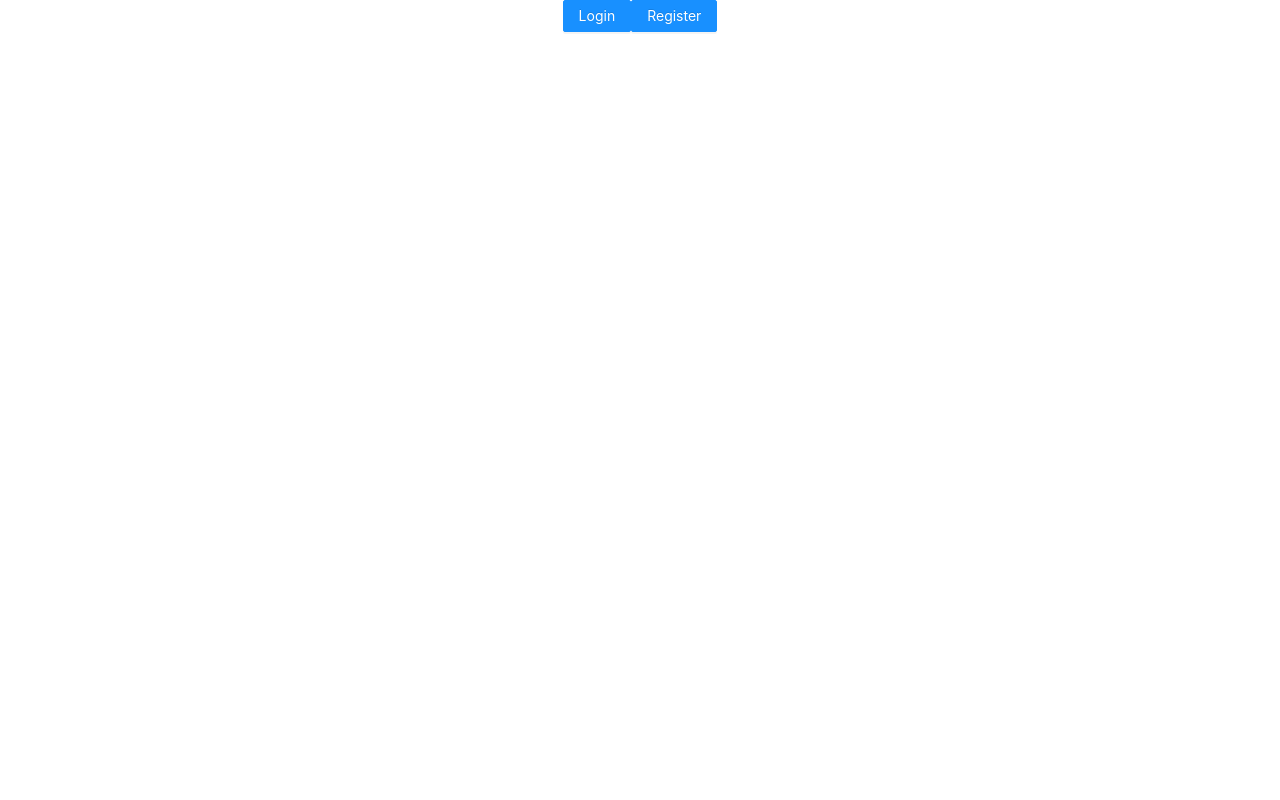
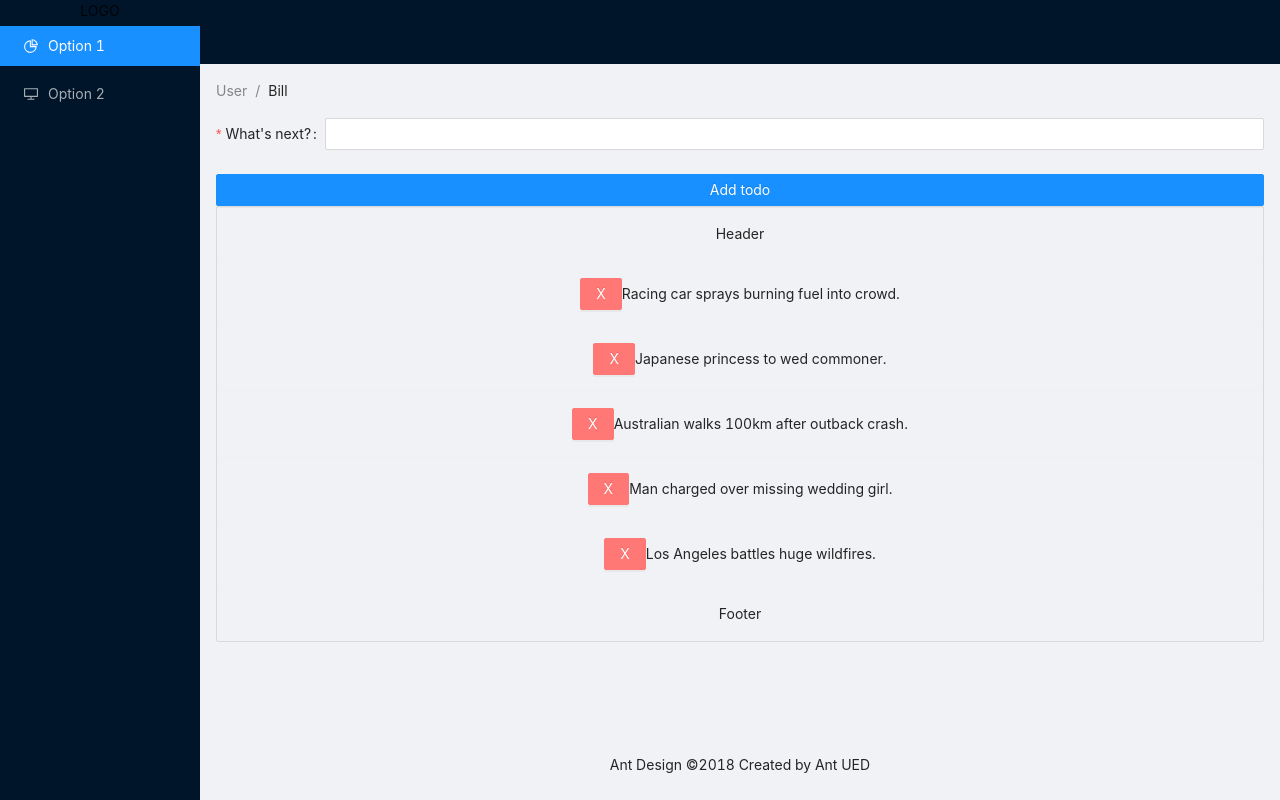
Before and after one commit to milojevic1991/family-organiser, a React (Create React App) app: page /planner in a window 1280 px wide. Built offline with nearby package versions, Linux system fonts and the light colour scheme.

Commit message:
Homepage antd layout

```diff
--- a/src/App.js
+++ b/src/App.js
@@ -12,11 +12,14 @@ function App() {
   return (
     <BrowserRouter>
     <div className ='App'>
-      <Route exact path="/" component={Home}></Route>
-      <Route exact path="/login" component={Login}></Route>
+      <Switch>
+
+      <Route  exact path="/login" component={Login}></Route>
+      <Route   path="/" component={Home}></Route>
       <Route exact path="/register" component={Register}></Route>
       <Button href='/login' type="primary">Login</Button>
       <Button href='/register' type="primary">Register</Button>
+      </Switch>
     </div>
     </BrowserRouter>
   );
--- /dev/null
+++ b/src/componentes/Planner/Planner.js
@@ -0,0 +1,32 @@
+import React from 'react';
+import { Form, Input, Button, Checkbox } from 'antd';
+import PlannerItem from './PlannerItem/PlannerItem';
+
+const Planner = () => {
+   return (
+      <div>
+         <Form
+      name="Planner"
+      initialValues={{ remember: true }}
+      // onFinish={onFinish}
+    >
+            <Form.Item
+        label="What's next?"
+        name="name"
+        rules={[{ required: true, message: 'Please input your username!' }]}
+      >
+        <Input />
+      </Form.Item>
+      <Button type="primary" htmlType="submit" block>
+            {/* <PlusCircleFilled /> */}
+            Add todo
+          </Button>
+
+    </Form>
+
+    <PlannerItem/>
+      </div>
+   );
+};
+
+export default Planner;
--- /dev/null
+++ b/src/componentes/Planner/PlannerItem/PlannerItem.js
@@ -0,0 +1,39 @@
+import React from 'react';
+import { List, Typography, Divider ,Button,Tooltip,Col } from 'antd';
+
+const PlannerItem = () => {
+
+   const data = [
+      'Racing car sprays burning fuel into crowd.',
+      'Japanese princess to wed commoner.',
+      'Australian walks 100km after outback crash.',
+      'Man charged over missing wedding girl.',
+      'Los Angeles battles huge wildfires.',
+    ];
+   return (
+      <div>
+
+           <List
+      size="large"
+      header={<div>Header</div>}
+      footer={<div>Footer</div>}
+      bordered
+      dataSource={data}
+      renderItem={item => <List.Item>
+
+         <Tooltip title="Remove Todo">
+          <Button
+            // className="remove-todo-button"
+            type="danger"
+            // onClick={() => onTodoRemoval(todo)}
+          >
+            X
+          </Button>
+        </Tooltip>
+         {item}</List.Item>}
+    />
+      </div>
+   );
+};
+
+export default PlannerItem;
--- a/src/container/Home.js
+++ b/src/container/Home.js
@@ -1,11 +1,56 @@
 import React from 'react';
+import Planner from '../componentes/Planner/Planner';
+import { Layout, Menu, Breadcrumb } from 'antd';
+import {Link, Route} from 'react-router-dom';
+
+import {
+   DesktopOutlined,
+   PieChartOutlined,
+   FileOutlined,
+   TeamOutlined,
+   UserOutlined,
+ } from '@ant-design/icons';
+
+
+ const { Header, Content, Footer, Sider } = Layout;
+const { SubMenu } = Menu;
 
 const Home = () => {
    return (
-      <div>
-         <h1>Zdravo -Homepage</h1>
+      <Layout style={{ minHeight: '100vh' }}>
+      <Sider
+      // collapsible collapsed={this.state.collapsed} onCollapse={this.onCollapse}
 
-      </div>
+      >
+        <div className="logo" >LOGO</div>
+        <Menu theme="dark" defaultSelectedKeys={['1']} mode="inline">
+          <Menu.Item key="1">
+             <Link to='/planner' ></Link>
+            <PieChartOutlined />
+            <span>Option 1</span>
+          </Menu.Item>
+          <Menu.Item key="2">
+             <Link to='/login' ></Link>
+            <DesktopOutlined />
+            <span>Option 2</span>
+          </Menu.Item>
+
+
+        </Menu>
+      </Sider>
+      <Layout className="site-layout">
+        <Header className="site-layout-background" style={{ padding: 0 }} />
+        <Content style={{ margin: '0 16px' }}>
+          <Breadcrumb style={{ margin: '16px 0' }}>
+            <Breadcrumb.Item>User</Breadcrumb.Item>
+            <Breadcrumb.Item>Bill</Breadcrumb.Item>
+          </Breadcrumb>
+          <Route path="/planner" component={Planner}>
+          </Route>
+        </Content>
+        <Footer style={{ textAlign: 'center' }}>Ant Design ©2018 Created by Ant UED</Footer>
+      </Layout>
+    </Layout>
    );
 };
 
```
